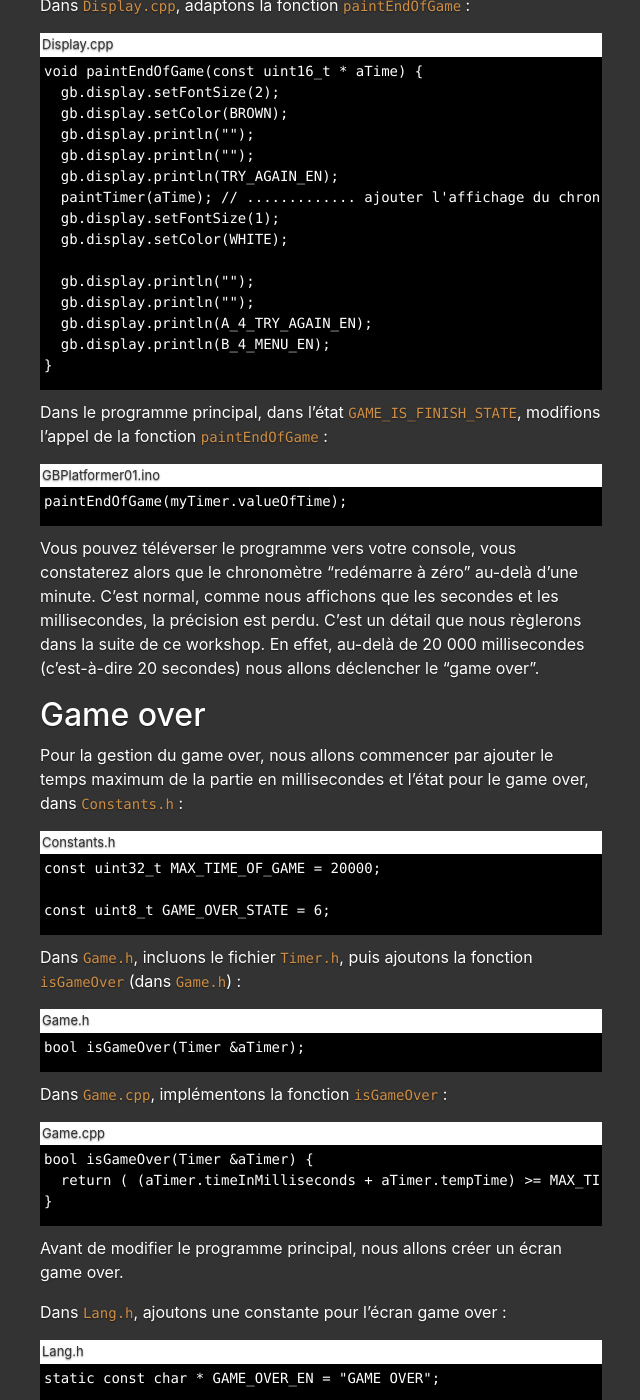
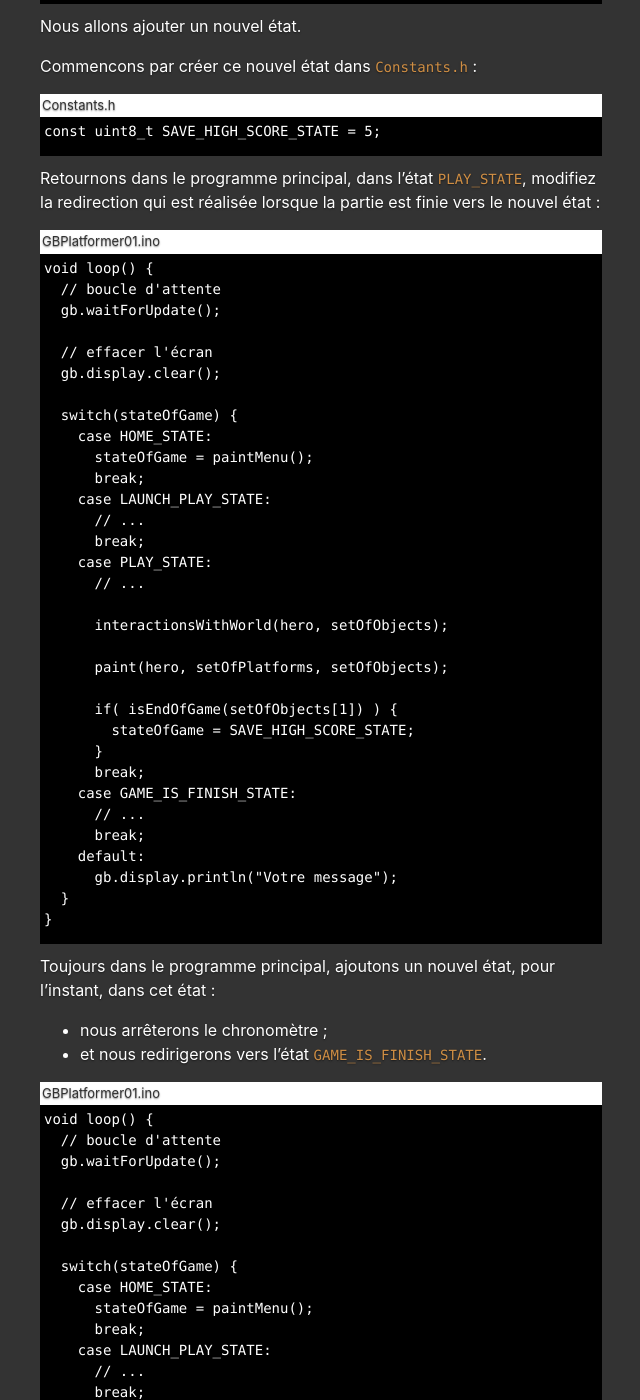
Before and after one commit to chris-scientist/gb-platformer-ws-01, a Jekyll site: the page built from docs/fr/partie-et-chrono.md, in a window 1280 px wide and 1400 px high, scrolled down 9669 px. Shown: the whole window, without its empty margins (319-959 px from the left). Built offline with Jekyll 4.4.1, drawn with Linux system fonts in a browser that asks for light colours; some of the changed text lies outside the part shown.

Commit message:
Corrections E5 [FR]

````diff
--- a/docs/fr/partie-et-chrono.md
+++ b/docs/fr/partie-et-chrono.md
@@ -13,7 +13,7 @@
 
 Dans cette cinquième étape, nous allons implémenter : la fin de partie, un chronomètre et un écran de fin de partie et nous gérerons le "Game over" : la fin de partie lorsque le temps maximum autorisé pour compléter le niveau a été dépassé.
 
-*Je vous invite à télécharger [le code](https://github.com/chris-scientist/gb-platformer-workshop-01/archive/v4.0.zip) qui est le résultat de la quatrième étape afin de partir sur des bases communes.*
+*Je vous invite à télécharger <a href="https://github.com/chris-scientist/gb-platformer-workshop-01/archive/v4.0.zip" class="external-link" >le code</a> qui est le résultat de la quatrième étape afin de partir sur des bases communes.*
 
 
 ## Fin de partie
@@ -59,8 +59,43 @@
 
 <div class="filename" >GBPlatformer01.ino</div>
 ```
-if( isEndOfGame(setOfObjects[1]) ) {
-  stateOfGame = GAME_IS_FINISH_STATE;
+// Autres includes...
+#include "Game.h"
+
+// Variables globales...
+
+void setup() {
+  // ...
+}
+
+void loop() {
+  // boucle d'attente
+  gb.waitForUpdate();
+
+  // effacer l'écran
+  gb.display.clear();
+
+  switch(stateOfGame) {
+    case HOME_STATE:
+      stateOfGame = paintMenu();
+      break;
+    case LAUNCH_PLAY_STATE:
+      // ...
+      break;
+    case PLAY_STATE:
+      // ...
+
+      interactionsWithWorld(hero, setOfObjects);
+
+      paint(hero);
+
+      if( isEndOfGame(setOfObjects[1]) ) {
+        stateOfGame = GAME_IS_FINISH_STATE;
+      }
+      break;
+    default:
+      gb.display.println("Votre message");
+  }
 }
 ```
 
@@ -131,10 +166,40 @@
 
 <div class="filename" >GBPlatformer01.ino</div>
 ```
-case GAME_IS_FINISH_STATE:
-  paintEndOfGame();
-  stateOfGame = manageCommandsOutOfGame(stateOfGame);
-  break;
+// Autres includes...
+#include "Game.h"
+
+// Variables globales...
+
+void setup() {
+  // ...
+}
+
+void loop() {
+  // boucle d'attente
+  gb.waitForUpdate();
+
+  // effacer l'écran
+  gb.display.clear();
+
+  switch(stateOfGame) {
+    case HOME_STATE:
+      stateOfGame = paintMenu();
+      break;
+    case LAUNCH_PLAY_STATE:
+      // ...
+      break;
+    case PLAY_STATE:
+      // ...
+      break;
+    case GAME_IS_FINISH_STATE:
+      paintEndOfGame();
+      stateOfGame = manageCommandsOutOfGame(stateOfGame);
+      break;
+    default:
+      gb.display.println("Votre message");
+  }
+}
 ```
 
 
@@ -202,12 +267,20 @@
 
 <div class="filename" >GBPlatformer01.ino</div>
 ```
+// Autres includes...
+#include "Timer.h"
+
+// Autres variables globales...
 Timer myTimer;
 
 void setup() {
-  /* ... */
+  // ...
 
   createTimer(myTimer);
+}
+
+void loop() {
+  // ...
 }
 ```
 
@@ -232,9 +305,33 @@
 
 Dans le programme principal, quand le jeu est à l'état `LAUNCH_PLAY_STATE`, il faut réinitialiser le chronomètre :
 
-<div class="filename" >GBPlatformer01.ino</div>
+<div class="filename" >GBPlatformer01.ino <span>/!\ Scroll horizontal /!\</span></div>
 ```
-resetTimer(myTimer); // ............. on réinitialise le chronomètre
+void loop() {
+  // boucle d'attente
+  gb.waitForUpdate();
+
+  // effacer l'écran
+  gb.display.clear();
+
+  switch(stateOfGame) {
+    case HOME_STATE:
+      stateOfGame = paintMenu();
+      break;
+    case LAUNCH_PLAY_STATE:
+      resetTimer(myTimer); // ............. on réinitialise le chronomètre
+      initObjects(setOfObjects); // ....... on réinitialise les objets
+      initPlatforms(setOfPlatforms); // ... on réinitialise les plateformes
+      initCharacter(hero);
+      stateOfGame = PLAY_STATE;
+      break;
+    case PLAY_STATE:
+      // ...
+      break;
+    default:
+      gb.display.println("Votre message");
+  }
+}
 ```
 
 Dans `Timer.h`, ajoutons le prototype de la fonction `pauseForTimer` :
@@ -266,7 +363,7 @@
 
 Dans `Timer.cpp`, implémentons la fonction `computeTime` :
 
-<div class="filename" >Timer.cpp</div>
+<div class="filename" >Timer.cpp <span>/!\ Scroll horizontal /!\</span></div>
 ```
 // Décomposer le temps écoulé en jours, heures, minutes et secondes
 void computeTime(Timer &aTimer) {
@@ -373,8 +470,37 @@
 
 <div class="filename" >GBPlatformer01.ino</div>
 ```
-if( isEndOfGame(setOfObjects[1]) ) {
-  stateOfGame = SAVE_HIGH_SCORE_STATE;
+void loop() {
+  // boucle d'attente
+  gb.waitForUpdate();
+
+  // effacer l'écran
+  gb.display.clear();
+
+  switch(stateOfGame) {
+    case HOME_STATE:
+      stateOfGame = paintMenu();
+      break;
+    case LAUNCH_PLAY_STATE:
+      // ...
+      break;
+    case PLAY_STATE:
+      // ...
+
+      interactionsWithWorld(hero, setOfObjects);
+
+      paint(hero, setOfPlatforms, setOfObjects);
+
+      if( isEndOfGame(setOfObjects[1]) ) {
+        stateOfGame = SAVE_HIGH_SCORE_STATE;
+      }
+      break;
+    case GAME_IS_FINISH_STATE:
+      // ...
+      break;
+    default:
+      gb.display.println("Votre message");
+  }
 }
 ```
 
@@ -384,12 +510,36 @@
 
 <div class="filename" >GBPlatformer01.ino</div>
 ```
-case SAVE_HIGH_SCORE_STATE:
-  myTimer.activateTimer = false;
-  runTimer(myTimer);
+void loop() {
+  // boucle d'attente
+  gb.waitForUpdate();
 
-  stateOfGame = GAME_IS_FINISH_STATE;
-  break;
+  // effacer l'écran
+  gb.display.clear();
+
+  switch(stateOfGame) {
+    case HOME_STATE:
+      stateOfGame = paintMenu();
+      break;
+    case LAUNCH_PLAY_STATE:
+      // ...
+      break;
+    case PLAY_STATE:
+      // ...
+      break;
+    case GAME_IS_FINISH_STATE:
+      // ...
+      break;
+    case SAVE_HIGH_SCORE_STATE:
+      myTimer.activateTimer = false;
+      runTimer(myTimer);
+
+      stateOfGame = GAME_IS_FINISH_STATE;
+      break;
+    default:
+      gb.display.println("Votre message");
+  }
+}
 ```
 
 Le chronomètre est à ce stade fonctionnel. Pour le constater, nous allons l'afficher sur l'écran de jeu.
@@ -432,12 +582,17 @@
 
 <div class="filename" >Display.h</div>
 ```
-void paint(Character &aCharacter, Platform * aSetOfPlatforms, Object * aSetOfObjects, const uint16_t * aTime);
+void paint(
+  Character &aCharacter,
+  Platform * aSetOfPlatforms,
+  Object * aSetOfObjects,
+  const uint16_t * aTime
+);
 ```
 
 Dans `Display.cpp`, mettons à jour la fonction `paint` :
 
-<div class="filename" >Display.cpp</div>
+<div class="filename" >Display.cpp <span>/!\ Scroll horizontal /!\</span></div>
 ```
 void paint(Character &aCharacter, Platform * aSetOfPlatforms, Object * aSetOfObjects, const uint16_t * aTime) {
   /* affichage du jeu... */
@@ -447,9 +602,40 @@
 
 Dans le programme principal, adaptons l'appel de la fonction `paint` (dans l'état `PLAY_STATE`) :
 
-<div class="filename" >GBPlatformer01.ino</div>
+<div class="filename" >GBPlatformer01.ino <span>/!\ Scroll horizontal /!\</span></div>
 ```
-paint(hero, setOfPlatforms, setOfObjects, myTimer.valueOfTime);
+void loop() {
+  // boucle d'attente
+  gb.waitForUpdate();
+
+  // effacer l'écran
+  gb.display.clear();
+
+  switch(stateOfGame) {
+    case HOME_STATE:
+      stateOfGame = paintMenu();
+      break;
+    case LAUNCH_PLAY_STATE:
+      // ...
+      break;
+    case PLAY_STATE:
+      // ...
+
+      interactionsWithWorld(hero, setOfObjects);
+
+      paint(hero, setOfPlatforms, setOfObjects, myTimer.valueOfTime);
+
+      if( isEndOfGame(setOfObjects[1]) ) {
+        stateOfGame = SAVE_HIGH_SCORE_STATE;
+      }
+      break;
+    case GAME_IS_FINISH_STATE:
+      // ...
+      break;
+    default:
+      gb.display.println("Votre message");
+  }
+}
 ```
 
 Avant de passer au "game over", nous allons afficher le temps sur l'écran de fin de jeu.
@@ -463,7 +649,7 @@
 
 Dans `Display.cpp`, adaptons la fonction `paintEndOfGame` :
 
-<div class="filename" >Display.cpp</div>
+<div class="filename" >Display.cpp <span>/!\ Scroll horizontal /!\</span></div>
 ```
 void paintEndOfGame(const uint16_t * aTime) {
   gb.display.setFontSize(2);
@@ -486,7 +672,23 @@
 
 <div class="filename" >GBPlatformer01.ino</div>
 ```
-paintEndOfGame(myTimer.valueOfTime);
+void loop() {
+  // boucle d'attente
+  gb.waitForUpdate();
+
+  // effacer l'écran
+  gb.display.clear();
+
+  switch(stateOfGame) {
+    // ...
+    case GAME_IS_FINISH_STATE:
+      paintEndOfGame(myTimer.valueOfTime);
+      stateOfGame = manageCommandsOutOfGame(stateOfGame);
+      break;
+    default:
+      gb.display.println("Votre message");
+  }
+}
 ```
 
 Vous pouvez téléverser le programme vers votre console, vous constaterez alors que le chronomètre "redémarre à zéro" au-delà d'une minute. C'est normal, comme nous affichons que les secondes et les millisecondes, la précision est perdu. C'est un détail que nous règlerons dans la suite de ce workshop. En effet, au-delà de 20 000 millisecondes (c'est-à-dire 20 secondes) nous allons déclencher le "game over".
@@ -512,7 +714,7 @@
 
 Dans `Game.cpp`, implémentons la fonction `isGameOver` :
 
-<div class="filename" >Game.cpp</div>
+<div class="filename" >Game.cpp <span>/!\ Scroll horizontal /!\</span></div>
 ```
 bool isGameOver(Timer &aTimer) {
   return ( (aTimer.timeInMilliseconds + aTimer.tempTime) >= MAX_TIME_OF_GAME );
@@ -561,21 +763,56 @@
 
 <div class="filename" >GBPlatformer01.ino</div>
 ```
-case GAME_OVER_STATE:
-  stateOfGame = manageCommandsOutOfGame(stateOfGame);
-  paintGameOverScreen();
+void loop() {
+  // boucle d'attente
+  gb.waitForUpdate();
 
-  break;
+  // effacer l'écran
+  gb.display.clear();
+
+  switch(stateOfGame) {
+    // ...
+    case GAME_OVER_STATE:
+      stateOfGame = manageCommandsOutOfGame(stateOfGame);
+      paintGameOverScreen();
+
+      break;
+    default:
+      gb.display.println("Votre message");
+  }
+}
 ```
 
 Dans un second temps, ajoutons la route vers le game over, ceci dans l'état `PLAY_STATE` :
 
-<div class="filename" >GBPlatformer01.ino</div>
+<div class="filename" >GBPlatformer01.ino <span>/!\ Scroll horizontal /!\</span></div>
 ```
-if( isEndOfGame(setOfObjects[1]) ) {
-  // ...
-} else {
-  stateOfGame = ( isGameOver(myTimer) ? GAME_OVER_STATE : PLAY_STATE );
+void loop() {
+  // boucle d'attente
+  gb.waitForUpdate();
+
+  // effacer l'écran
+  gb.display.clear();
+
+  switch(stateOfGame) {
+    // ...
+    case PLAY_STATE:
+      // ...
+
+      interactionsWithWorld(hero, setOfObjects);
+
+      paint(hero, setOfPlatforms, setOfObjects, myTimer.valueOfTime);
+
+      if( isEndOfGame(setOfObjects[1]) ) {
+        stateOfGame = SAVE_HIGH_SCORE_STATE;
+      } else {
+        stateOfGame = ( isGameOver(myTimer) ? GAME_OVER_STATE : PLAY_STATE );
+      }
+      break;
+    // ...
+    default:
+      gb.display.println("Votre message");
+  }
 }
 ```
 
@@ -659,7 +896,7 @@
 
 Toujours dans `Commands.cpp`, modifions la fonction `manageCommands` pour rediriger vers l'écran de pause lorsqu'on appuye sur le bouton menu :
 
-<div class="filename" >Commands.cpp</div>
+<div class="filename" >Commands.cpp <span>/!\ Scroll horizontal /!\</span></div>
 ```
 const uint8_t manageCommands(Character &aCharacter) {
 
@@ -673,57 +910,108 @@
 
 Dans l'état `PLAY_STATE`, il faut arrêter le chronomètre si l'utilisateur appuye sur le bouton menu :
 
-<div class="filename" >GBPlatformer01.ino</div>
+<div class="filename" >GBPlatformer01.ino <span>/!\ Scroll horizontal /!\</span></div>
 ```
-case PLAY_STATE:
-  if(hero.state == ON_THE_PLATFORM_STATE) {
-    stateOfGame = manageCommands(hero);
-    if(stateOfGame == PAUSE_STATE) {
-      myTimer.activateTimer = false;
-    }
+void loop() {
+  // boucle d'attente
+  gb.waitForUpdate();
+
+  // effacer l'écran
+  gb.display.clear();
+
+  switch(stateOfGame) {
+    // ...
+    case PLAY_STATE:
+      if(hero.state == ON_THE_PLATFORM_STATE) {
+        stateOfGame = manageCommands(hero);
+        if(stateOfGame == PAUSE_STATE) {
+          myTimer.activateTimer = false;
+        }
+      }
+
+      // ...
+
+      if( stateOfGame != PAUSE_STATE ) {
+        if( isEndOfGame(setOfObjects[1]) ) {
+          stateOfGame = SAVE_HIGH_SCORE_STATE;
+        } else {
+          stateOfGame = ( isGameOver(myTimer) ? GAME_OVER_STATE : PLAY_STATE );
+        }
+      }
+      break;
+    // ...
+    default:
+      gb.display.println("Votre message");
   }
-
-  // ...
-
-  if( stateOfGame != PAUSE_STATE ) {
-    if( isEndOfGame(setOfObjects[1]) ) {
-      stateOfGame = SAVE_HIGH_SCORE_STATE;
-    } else {
-      stateOfGame = ( isGameOver(myTimer) ? GAME_OVER_STATE : PLAY_STATE );
-    }
-  }
-  break;
+}
 ```
 
 Ajoutons l'état `PAUSE_STATE` :
 
 <div class="filename" >GBPlatformer01.ino</div>
 ```
-case PAUSE_STATE:
-  stateOfGame = manageCommandsForPause();
-  paintPause();
-  break;
+void loop() {
+  // boucle d'attente
+  gb.waitForUpdate();
+
+  // effacer l'écran
+  gb.display.clear();
+
+  switch(stateOfGame) {
+    // ...
+    case PAUSE_STATE:
+      stateOfGame = manageCommandsForPause();
+      paintPause();
+      break;
+    default:
+      gb.display.println("Votre message");
+  }
+}
 ```
 
 Ajoutons l'état `GO_BACK_GAME_STATE` :
 
 <div class="filename" >GBPlatformer01.ino</div>
 ```
-case GO_BACK_GAME_STATE:
-  myTimer.activateTimer = true;
-  stateOfGame = PLAY_STATE;
-  break;
+void loop() {
+  // boucle d'attente
+  gb.waitForUpdate();
+
+  // effacer l'écran
+  gb.display.clear();
+
+  switch(stateOfGame) {
+    // ...
+    case GO_BACK_GAME_STATE:
+      myTimer.activateTimer = true;
+      stateOfGame = PLAY_STATE;
+      break;
+    default:
+      gb.display.println("Votre message");
+  }
+}
 ```
 
 Lorsque l'état est indéfini, nous allons ajouter une redirection vers l'état d'accueil :
 
 <div class="filename" >GBPlatformer01.ino</div>
 ```
-default:
-  // afficher un texte...
+void loop() {
+  // boucle d'attente
+  gb.waitForUpdate();
 
-  delay(3000);
-  stateOfGame = HOME_STATE;
+  // effacer l'écran
+  gb.display.clear();
+
+  switch(stateOfGame) {
+    // ...
+    default:
+      // afficher un texte...
+
+      delay(3000);
+      stateOfGame = HOME_STATE;
+  }
+}
 ```
 
 
@@ -731,7 +1019,7 @@
 
 Vous voici arrivé à la fin de cette cinquième étape où nous avons ajouté la gestion de la partie.
 
-Si vous avez terminé ou si vous rencontrez des problèmes vous pouvez télécharger la solution [ici](https://github.com/chris-scientist/gb-platformer-workshop-01/archive/v5.0.zip).
+Si vous avez terminé ou si vous rencontrez des problèmes vous pouvez télécharger la solution <a href="https://github.com/chris-scientist/gb-platformer-workshop-01/archive/v5.0.zip" class="external-link" >ici</a>.
 
 Dans la prochaine et dernière étape, c'est-à-dire la sixième, nous aborderons la gestion d'un tableau de meilleurs scores.
 
````
